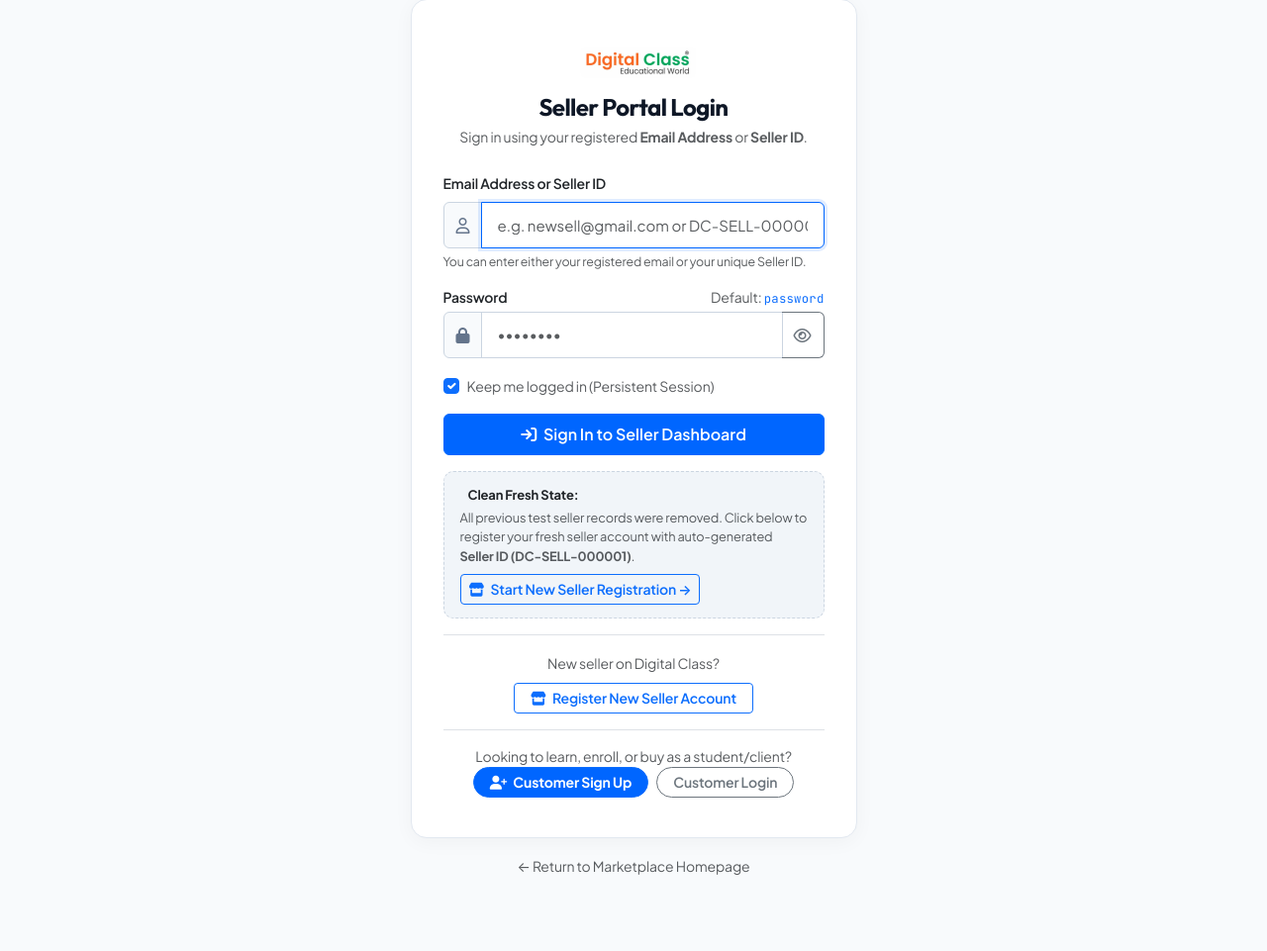
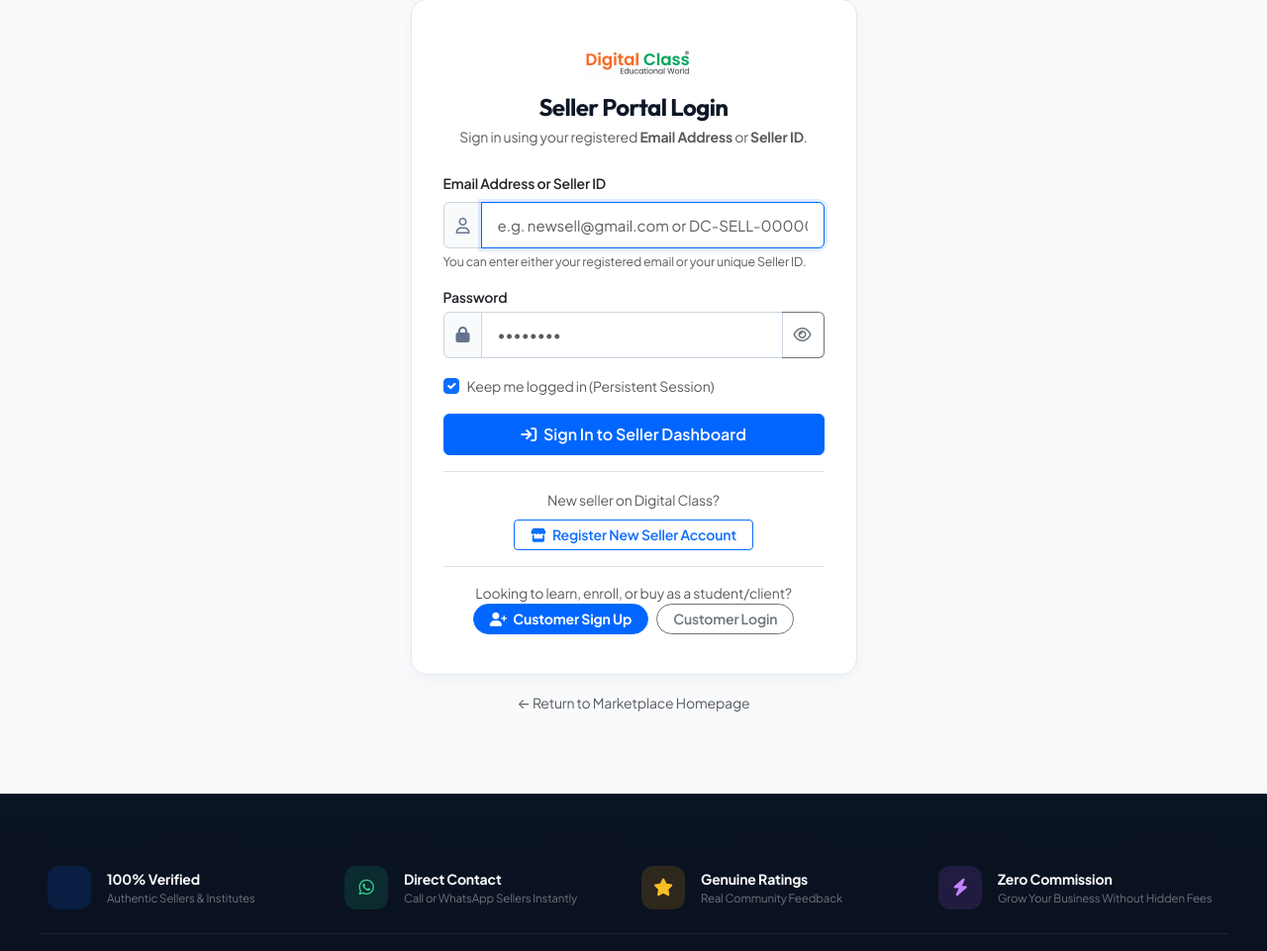
Before and after one commit to digitalclassworld/marketplace, a Laravel app: page /seller/login in a window 1280 px wide; the page is wider, and only the part inside the window is pictured. Shown: the part 172-1133 px from the top of that part at 99% size. Run offline with Laravel 12, Linux system fonts and the light colour scheme; data comes from the database, SQL or seed files in the repository; parts of the project's set-up code (start-up, migrations or seed data) failed here and were passed over.

Commit message:
fix: remove clean fresh state notice and default password hint from seller login

```diff
--- a/resources/views/auth/seller-login.blade.php
+++ b/resources/views/auth/seller-login.blade.php
@@ -134,7 +134,6 @@
                         <div class="mb-3">
                             <div class="d-flex justify-content-between align-items-center mb-1">
                                 <label for="passwordInput" class="form-label small fw-semibold text-dark mb-0">Password</label>
-                                <span class="text-muted small">Default: <code class="text-primary">password</code></span>
                             </div>
                             <div class="input-group">
                                 <span class="input-group-text dc-input-icon"><i class="fa-solid fa-lock"></i></span>
@@ -168,22 +167,6 @@
                             </button>
                         </div>
                     </form>
-
-                    <!-- Fresh Start Notice -->
-                    <div class="dc-demo-box mt-3 mb-3">
-                        <div class="d-flex align-items-center gap-2 mb-1">
-                            <i class="fa-solid fa-sparkles text-primary"></i>
-                            <strong class="text-dark">Clean Fresh State:</strong>
-                        </div>
-                        <div class="text-muted" style="font-size: 0.8rem;">
-                            All previous test seller records were removed. Click below to register your fresh seller account with auto-generated <strong>Seller ID (DC-SELL-000001)</strong>.
-                        </div>
-                        <div class="mt-2">
-                            <a href="{{ route('seller.register') }}" class="btn btn-sm btn-outline-primary fw-semibold">
-                                <i class="fa-solid fa-store me-1"></i> Start New Seller Registration &rarr;
-                            </a>
-                        </div>
-                    </div>
 
                     <!-- Footer: Register Switch -->
                     <div class="text-center pt-3 border-top">
```
